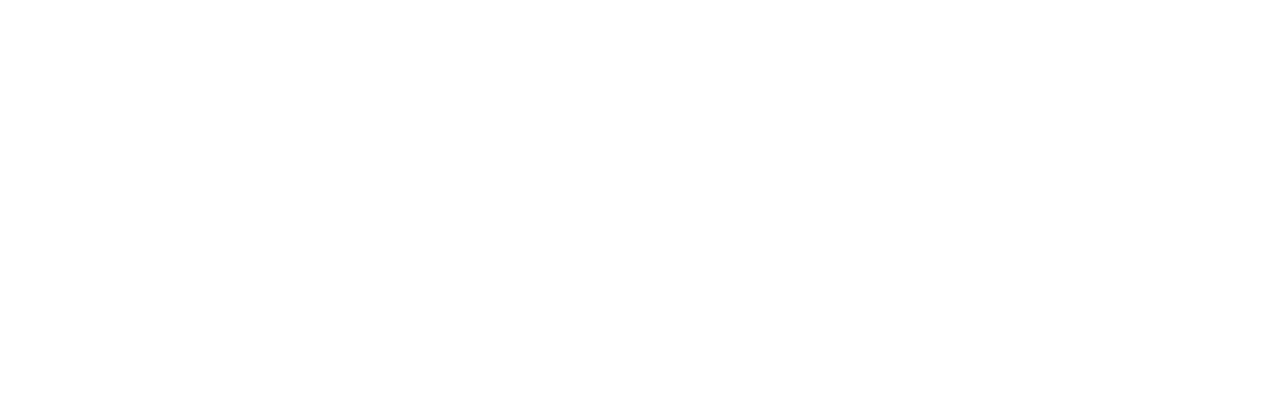
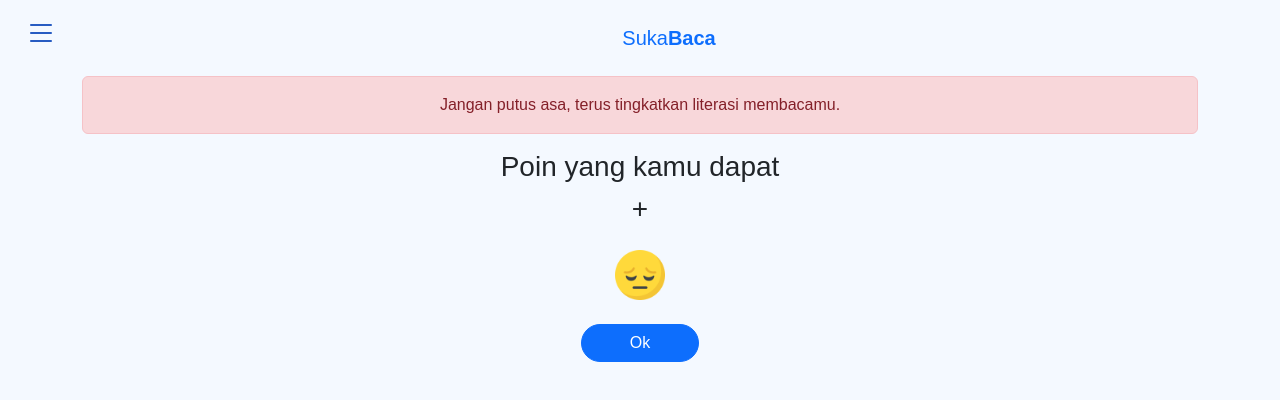
Before and after one commit to FEBE-26-Pendidikan-Final-Project/Front-End, a React (Vite) app: page /score in a window 1280 px wide. Before the commit this address had no page. Shown: the top 400 px of the page. Built offline with nearby package versions, Linux system fonts and the light colour scheme.

Commit message:
menyelesaikan timer

```diff
--- a/index.html
+++ b/index.html
@@ -6,7 +6,7 @@
     <meta name="viewport" content="width=device-width, initial-scale=1.0" />
     <title>Vite + React</title>
   </head>
-  <body>
+  <body style="background-color: #f4f9ff">
     <div id="root"></div>
     <script type="module" src="/src/main.jsx"></script>
   </body>
--- a/src/App.jsx
+++ b/src/App.jsx
@@ -1,6 +1,7 @@
 import { Route, Routes } from "react-router-dom";
 import "./App.css";
 import Quiz from "./pages/Quiz";
+import Score from "./pages/Score";
 import TextQuiz from "./pages/TextQuiz";
 
 function App() {
@@ -8,6 +9,7 @@
     <Routes>
       <Route path="/text-quiz" element={<TextQuiz />} />
       <Route path="/quiz/:id" element={<Quiz />} />
+      <Route path="/score" element={<Score />} />
     </Routes>
   );
 }
--- a/src/components/QuizComponent.jsx
+++ b/src/components/QuizComponent.jsx
@@ -1,12 +1,13 @@
 import React, { useEffect, useState } from "react";
 import { useDispatch, useSelector } from "react-redux";
-import { useParams } from "react-router-dom";
+import { useNavigate, useParams } from "react-router-dom";
 import { getQuiz } from "../redux/action/quizAction";
 import Timer from "./Timer";
 import swal from "sweetalert";
 import axios from "axios";
 
 function QuizComponent() {
+  const navigate = useNavigate();
   const [answer, setAnswer] = useState();
   const [data, setData] = useState([]);
   const [isLoading, setIsLoading] = useState(true);
@@ -41,7 +42,12 @@
         if (timerMinutes >= 0 && timerMinutes < 1) {
           setTimerMinutes(0);
           setTimerSeconds(1);
-          swal("Waktu habis");
+          swal("Waktu habis", "Waktumu habis", {
+            timer: 1000,
+          }).then(function () {
+            localStorage.setItem("score", 0);
+            navigate("/score");
+          });
         }
       }
     }, 1000);
@@ -54,12 +60,24 @@
 
     if (answer != null) {
       if (answer == correctAnswer) {
-        swal("Good job!", "Jawabanmu benar!", "success");
+        swal("Good job!", "Jawabanmu benar!", "success", {
+          timer: 1000,
+        }).then(function () {
+          localStorage.setItem("score", 100);
+          navigate("/score");
+        });
       } else {
-        swal("Sorry", "Jawabanmu kurang tepat", "error");
+        swal("Sorry", "Jawabanmu kurang tepat", "error", {
+          timer: 1000,
+        }).then(function () {
+          localStorage.setItem("score", 0);
+          navigate("/score");
+        });
       }
     } else {
-      swal("Warning", "Harap pilih jawabanmu!", "warning");
+      swal("Warning", "Harap pilih jawabanmu!", "warning", {
+        timer: 1000,
+      });
     }
   };
   if (isLoading) {
--- /dev/null
+++ b/src/pages/Score.jsx
@@ -0,0 +1,49 @@
+import React, { useState } from "react";
+import Menu from "../components/Menu";
+import smiling from "../assets/icon/smiling.png";
+import sad from "../assets/icon/sad.png";
+import { useNavigate } from "react-router-dom";
+
+function Score() {
+  const navigate = useNavigate();
+  const [score, setScore] = useState(localStorage.getItem("score"));
+  return (
+    <div>
+      <Menu />
+      <section id="quiz-score" className="mx-2">
+        <div className="container text-center">
+          <div className={score < 100 ? "alert alert-danger" : "alert alert-success"} role="alert" id="alert">
+            {score < 100
+              ? "Jangan putus asa, terus tingkatkan literasi membacamu."
+              : "Tetap semangat dan terus tingkatkan literasi membacamu."}
+          </div>
+          <div className="container">
+            <h3>Poin yang kamu dapat</h3>
+            <h3>
+              + <span id="point">{score}</span>
+            </h3>
+            <div className="text-center my-4">
+              <img src={score < 100 ? sad : smiling} alt="" width="50px" />
+            </div>
+            <p id="ket"></p>
+          </div>
+        </div>
+        <div className="container my-3">
+          <div className="text-center">
+            <button
+              className="btn btn-primary px-5"
+              type="button"
+              id="btn-ok"
+              style={{ borderRadius: "20px" }}
+              onClick={() => navigate("/text-quiz")}
+            >
+              Ok
+            </button>
+          </div>
+        </div>
+      </section>
+    </div>
+  );
+}
+
+export default Score;
```
